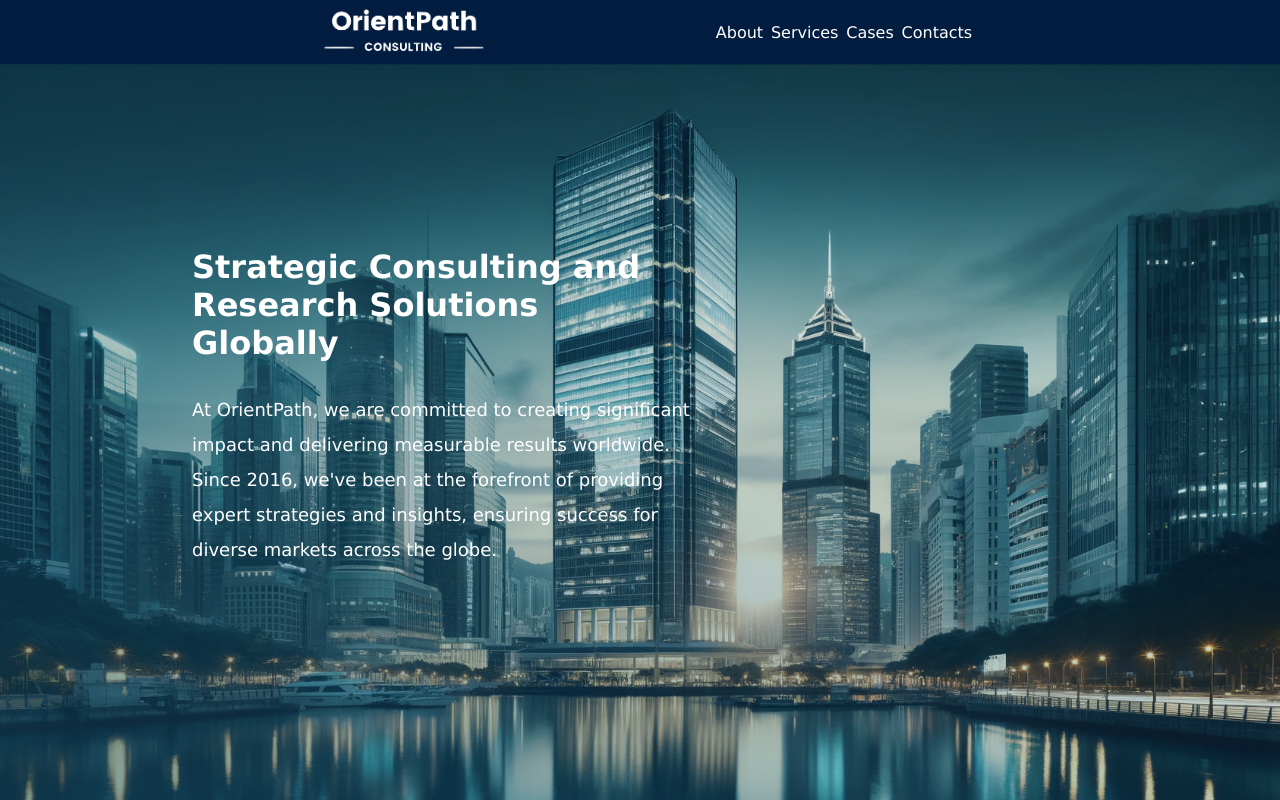
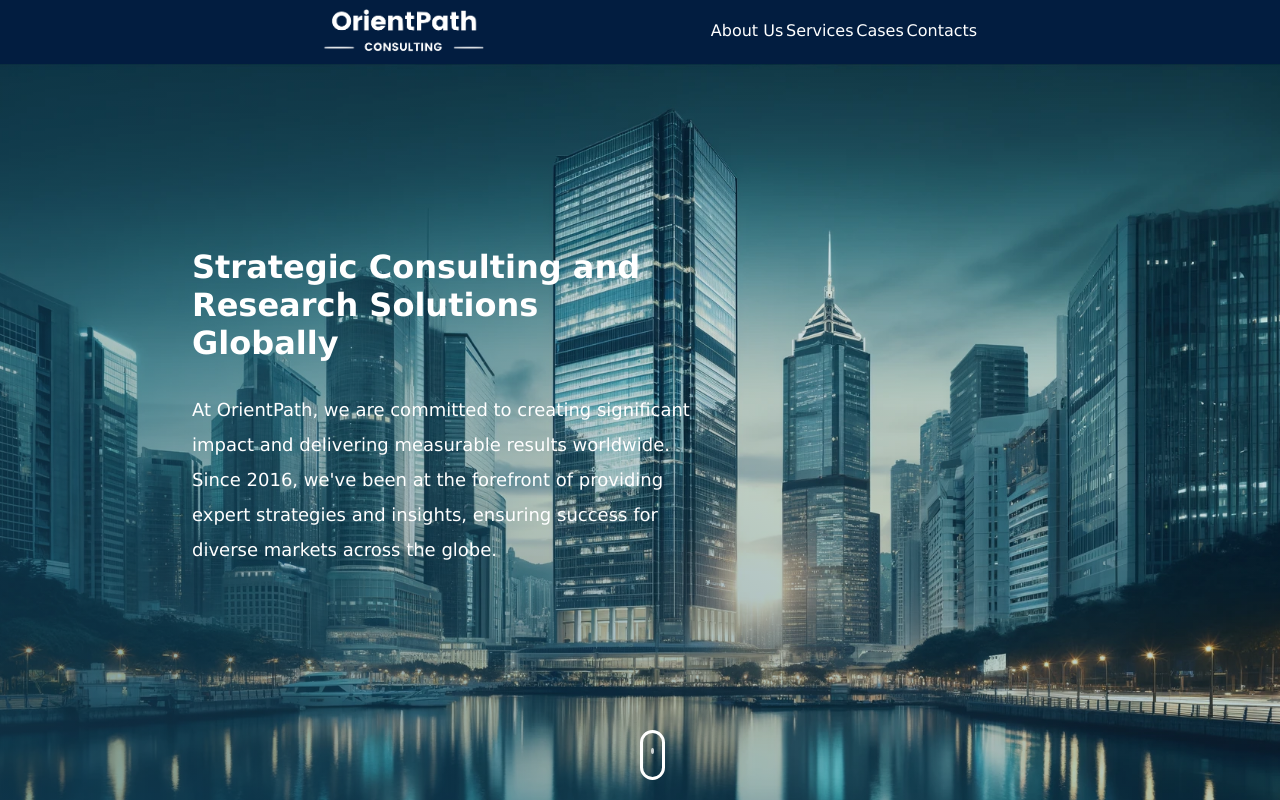
Before and after one commit to Aleks2580/consulting, a Next.js app in the folder my-app/: page / in a window 1280 px wide. Built offline with nearby package versions, Linux system fonts and the light colour scheme.

Commit message:
scroll indicator added

```diff
--- a/my-app/app/page.js
+++ b/my-app/app/page.js
@@ -1,4 +1,3 @@
-import Image from "next/image";
 import styles from "./page.module.css";
 
 export default function Home() {
@@ -7,7 +6,7 @@ export default function Home() {
       <header className={styles.header_main}>
         <img className={styles.image} src="/logo.png"></img>
         <div className={styles.nav}>
-          <span className={styles.link}>About</span>
+          <span className={styles.link}>About Us</span>
           <span className={styles.link}>Services</span>
           <span className={styles.link}>Cases</span>
           <span className={styles.link}>Contacts</span>
@@ -15,14 +14,21 @@ export default function Home() {
       </header>
       <div className={styles.hero_main}>
         <div className={styles.hero_content}>
-
-        <h1 className={styles.hero_title}>Strategic Consulting and Research Solutions <span className={styles.span}> Globally</span></h1>
-        <p className={styles.hero_text}>
-          At OrientPath, we are committed to creating significant impact and
-          delivering measurable results worldwide. Since 2016, we've been at the
-          forefront of providing expert strategies and insights, ensuring
-          success for diverse markets across the globe.
-        </p>
+          <h1 className={styles.hero_title}>
+            Strategic Consulting and Research Solutions{" "}
+            <span className={styles.span}> Globally</span>
+          </h1>
+          <p className={styles.hero_text}>
+            At OrientPath, we are committed to creating significant impact and
+            delivering measurable results worldwide. Since 2016, we've been at
+            the forefront of providing expert strategies and insights, ensuring
+            success for diverse markets across the globe.
+          </p>
+        </div>
+      </div>
+      <div className={styles.mouse}>
+        <div className={styles.mouse_icon}>
+          <span className={styles.mouse_wheel}></span>
         </div>
       </div>
     </main>
--- a/my-app/app/page.module.css
+++ b/my-app/app/page.module.css
@@ -23,6 +23,9 @@
 
 .link {
   cursor: pointer;
+  border-bottom: 1px solid transparent;
+  padding-bottom: 2px;
+  transition: border-bottom 0.3s ease-in-out;
 }
 
 .link:hover {
@@ -59,7 +62,6 @@ animation: scaleDown 10s ease-in-out;
 .hero_content {
   display: flex;
   flex-direction: column;
-  /* align-items: center; */
   justify-content: center;
   font-family:'Lucida Sans', 'Lucida Sans Regular', 'Lucida Grande', 'Lucida Sans Unicode', Geneva, Verdana, sans-serif;
   width: 70vw;
@@ -76,12 +78,75 @@ animation: scaleDown 10s ease-in-out;
 .hero_text {
   margin-top: 30px;
   font-size: 18px;
-  /* font-weight: 600; */
   color: #ffffff;
   width: 500px;
   line-height: 35px;
+  position: relative;
 }
 
-.span {
+.mouse {
+  margin: 50px auto;
+  width: 100px;
+  position: absolute;
+  top: 85%;
+  left: 50%;
+}
 
+.mouse_icon {
+   width: 25px;
+   height: 50px;
+   border: 3px solid #ffffff;
+   border-radius: 15px;
+   cursor: pointer;
+   position: relative;
+   text-align: center;
 }
+.mouse_wheel {
+  height: 6px;
+  margin: 2px auto 0;
+  display: block;
+  width: 3px;
+  background-color: #ffffff;
+  border-radius: 50%;
+  -webkit-animation: 1.6s ease infinite wheel-up-down;
+ -moz-animation: 1.6s ease infinite wheel-up-down;
+  animation: 1.6s ease infinite wheel-up-down;
+}
+@-webkit-keyframes wheel-up-down {
+	0% {
+	    margin-top: 2px;
+	    opacity: 0;
+	}
+	30% {
+	    opacity: 1;
+	}
+	100% {
+	    margin-top: 20px;
+	    opacity: 0;
+	}
+}
+@-moz-keyframes wheel-up-down {
+	0% {
+	    margin-top: 2px;
+	    opacity: 0;
+	}
+	30% {
+	    opacity: 1;
+	}
+	100% {
+	    margin-top: 20px;
+	    opacity: 0;
+	}
+}@keyframes wheel-up-down {
+	0% {
+	    margin-top: 2px;
+	    opacity: 0;
+	}
+	30% {
+	    opacity: 1;
+	}
+	100% {
+	    margin-top: 20px;
+	    opacity: 0;
+	}
+}
```
